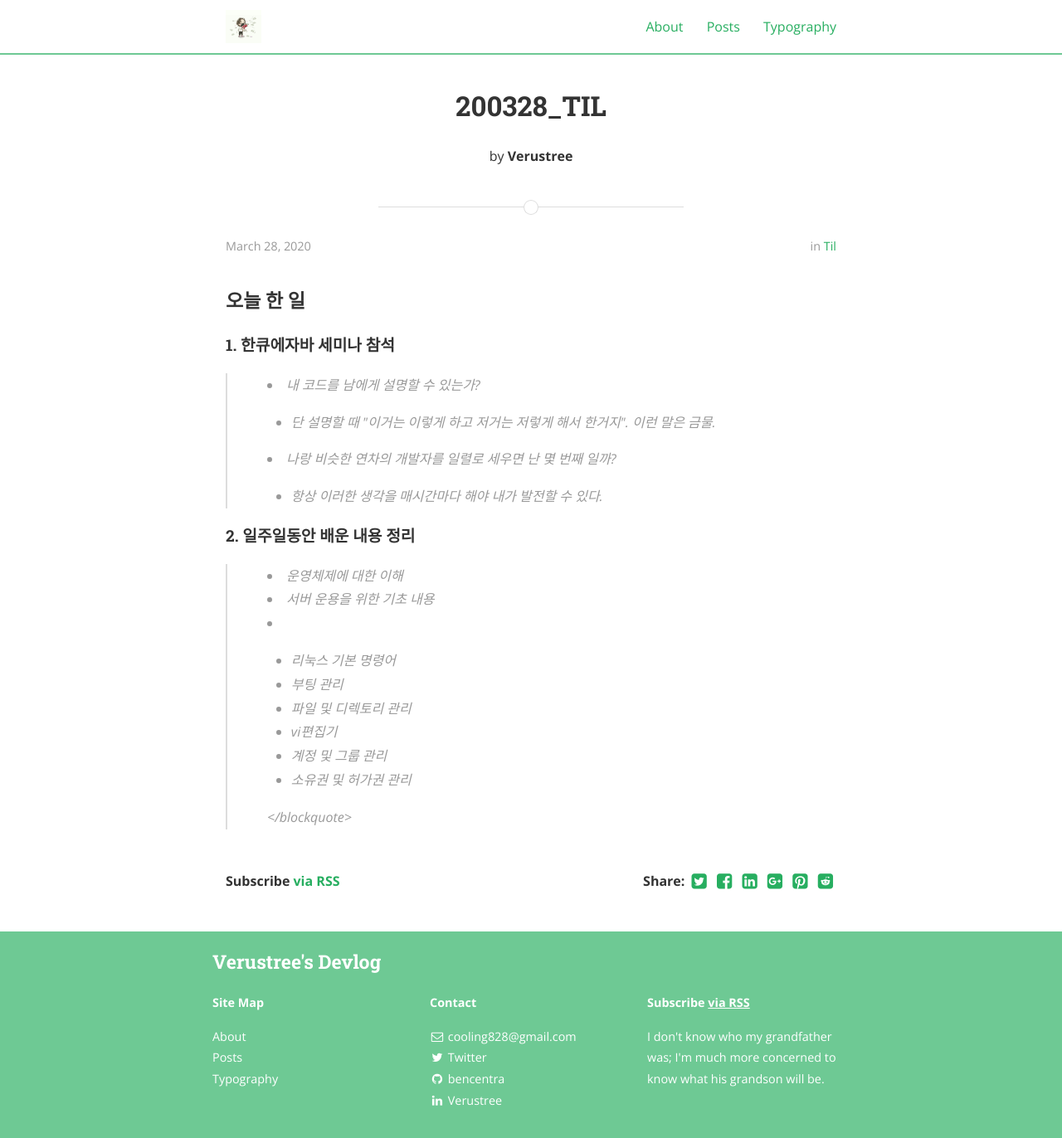
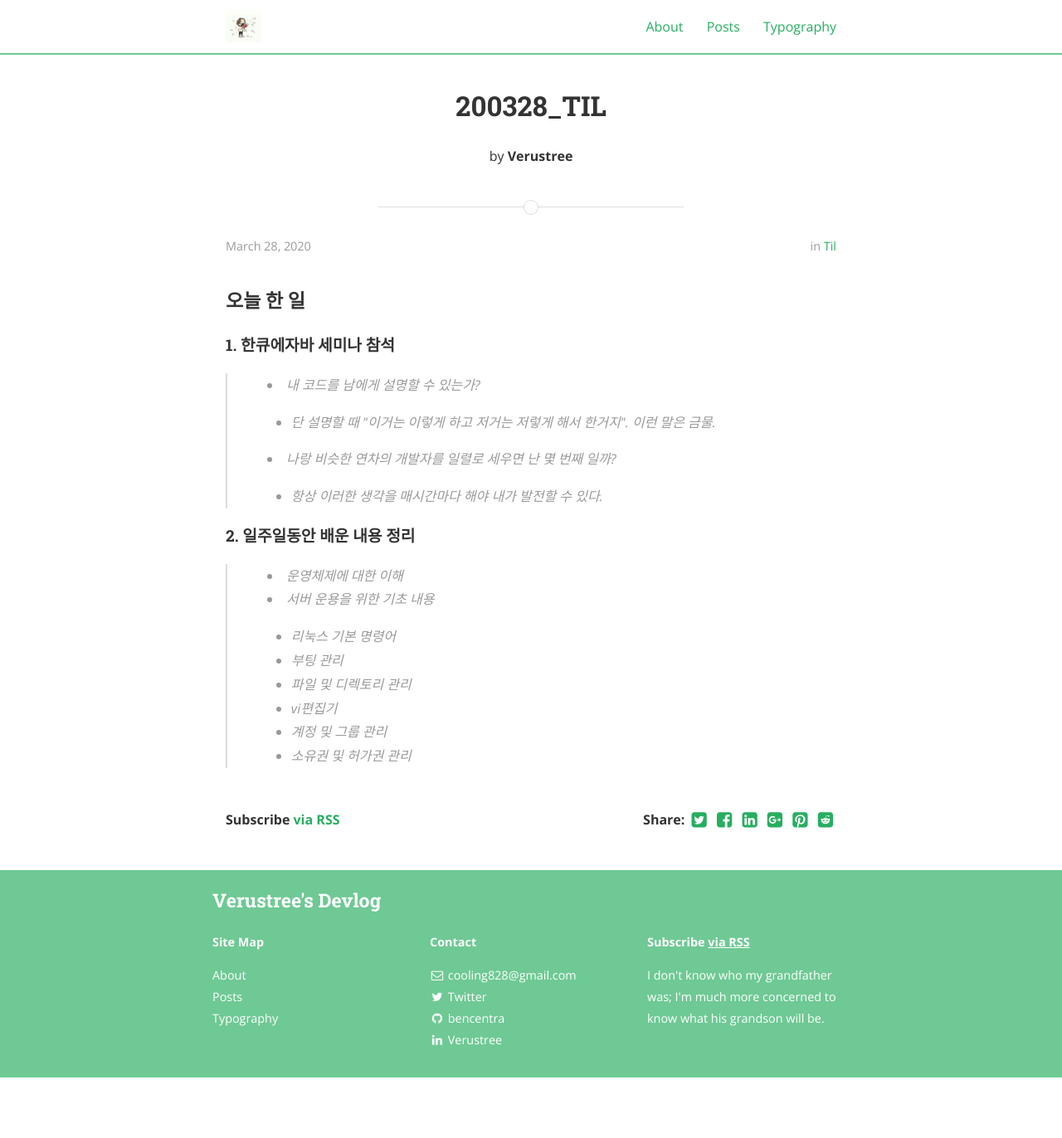
Before and after one commit to verustree/verustree.github.io, a Jekyll site: the page built from _posts/2020-03-28-TIL.md, in a window 1280 px wide and 1372 px high. Shown: the whole window at 83% size. Built offline with Jekyll 4.4.1, drawn with Linux system fonts in a browser that asks for light colours; nearby versions of some CDN libraries.

Commit message:
Update 2020-03-28-TIL.md
</li> tag fix

```diff
--- a/_posts/2020-03-28-TIL.md
+++ b/_posts/2020-03-28-TIL.md
@@ -19,7 +19,7 @@ categories: TIL
 <h4>2. 일주일동안 배운 내용 정리</h4>
 <blockquote>
 <li>운영체제에 대한 이해</li>
-<li>서버 운용을 위한 기초 내용<li><ul>
+<li>서버 운용을 위한 기초 내용</li><ul>
 <li>리눅스 기본 명령어</li>
 <li>부팅 관리</li>
 <li>파일 및 디렉토리 관리</li>
```
